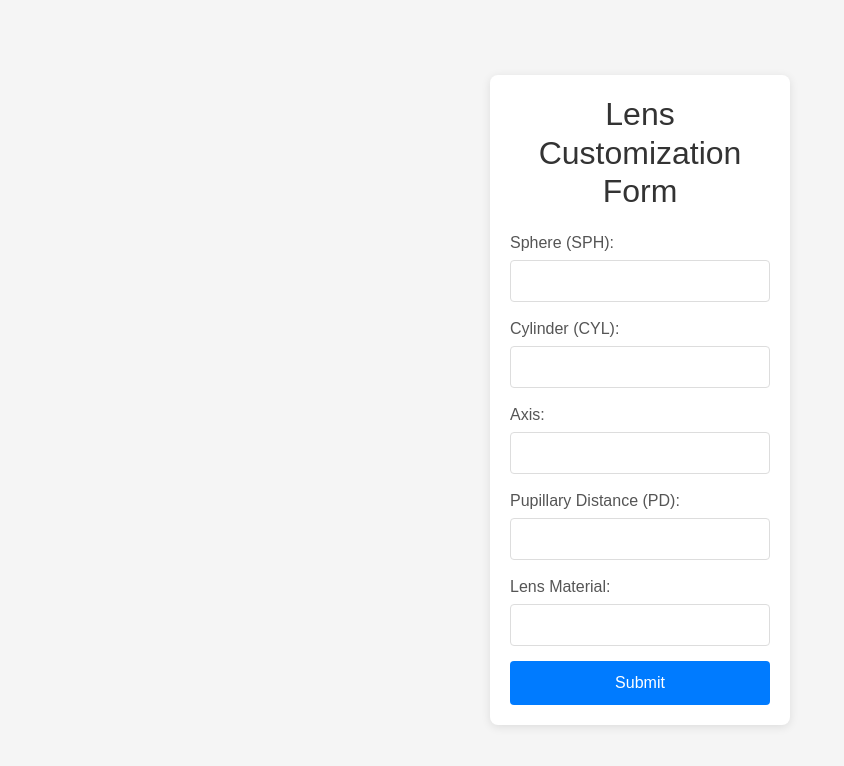
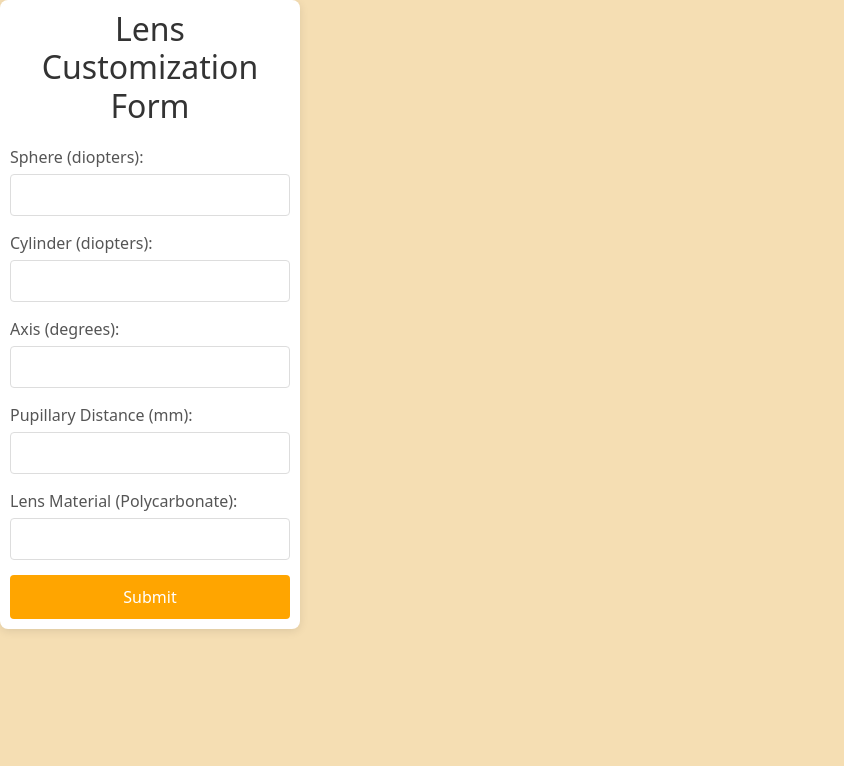
Before and after one commit to Anthony-Ngonde/Opticart-frontend, a React (Vite) app: page /lens-customization in a window 1280 px wide. Shown: the top 766 px of the page, without its empty margins (0-844 px from the left). Built offline with nearby package versions, Linux system fonts and the light colour scheme.

Commit message:
lens customization form added

```diff
--- a/src/components/LensCustomization.jsx
+++ b/src/components/LensCustomization.jsx
@@ -1,4 +1,5 @@
 import React, { useState } from 'react';
+
 
 
 function LensCustomization() {
@@ -19,36 +20,34 @@ function LensCustomization() {
         e.preventDefault();
         // Handle form submission logic here
         console.log('Form Data Submitted:', formData);
+        alert("Lens customization submitted!");
     };
 
     return (
-        <div className='form-class'>
-         <form className="lens-customization-form" onSubmit={handleSubmit}>
+        <form className="lens-customization-form" onSubmit={handleSubmit}>
             <h2>Lens Customization Form</h2>
             <div className="form-group">
-                <label>Sphere (SPH):</label>
-                <input type="text" name="sphere" value={formData.sphere} onChange={handleChange} />
+                <label>Sphere (diopters):</label>
+                <input type="text" name="sphere" value={formData.sphere} onChange={handleChange} required />
             </div>
             <div className="form-group">
-                <label>Cylinder (CYL):</label>
-                <input type="text" name="cylinder" value={formData.cylinder} onChange={handleChange} />
+                <label>Cylinder (diopters):</label>
+                <input type="text" name="cylinder" value={formData.cylinder} onChange={handleChange} required />
             </div>
             <div className="form-group">
-                <label>Axis:</label>
-                <input type="text" name="axis" value={formData.axis} onChange={handleChange} />
+                <label>Axis (degrees):</label>
+                <input type="text" name="axis" value={formData.axis} onChange={handleChange} required />
             </div>
             <div className="form-group">
-                <label>Pupillary Distance (PD):</label>
-                <input type="text" name="pd" value={formData.pd} onChange={handleChange} />
+                <label>Pupillary Distance (mm):</label>
+                <input type="text" name="pd" value={formData.pd} onChange={handleChange} required />
             </div>
             <div className="form-group">
-                <label>Lens Material:</label>
-                <input type="text" name="lensMaterial" value={formData.lensMaterial} onChange={handleChange} />
+                <label>Lens Material (Polycarbonate):</label>
+                <input type="text" name="lensMaterial" value={formData.lensMaterial} onChange={handleChange} required />
             </div>
             <button type="submit" className="submit-button">Submit</button>
         </form>
-        </div>
-
     );
 }
 
--- a/src/components/ShoppingCart.jsx
+++ b/src/components/ShoppingCart.jsx
@@ -1,9 +1,12 @@
 import React, { useState } from 'react';
 import { Card, Button, ListGroup, Form } from 'react-bootstrap';
+import LensCustomization from './LensCustomization';
+
 
 
 function ShoppingCart({ cartItems = [], removeFromCart }) {
     const [showForm, setShowForm] = useState(false);
+    const [showCustomization, setShowCustomization] = useState(false);
 
     const calculateTotalPrice = () => {
         return cartItems.reduce((total, item) => {
@@ -18,8 +21,12 @@ function ShoppingCart({ cartItems = [], removeFromCart }) {
 
     const handleCheckoutClick = (event) => {
         event.preventDefault();
-      // Handle the checkout process here
-      alert("Checked out!");
+        setShowCustomization(true);
+    };
+
+    const handleContinueClick = () => {
+        // Handle order placement here
+        alert("Order placed!");
     };
 
     return (
@@ -58,7 +65,7 @@ function ShoppingCart({ cartItems = [], removeFromCart }) {
                     </>
                 )}
             </ListGroup>
-        {showForm && (
+            {showForm && !showCustomization && (
                 <Form onSubmit={handleCheckoutClick} style={{ padding: '10px' }}>
                     <Form.Group controlId="formName">
                         <Form.Label>Name</Form.Label>
@@ -75,6 +82,15 @@ function ShoppingCart({ cartItems = [], removeFromCart }) {
                     <Button className="checkout-button mt-3" type="submit">Checkout</Button>
                 </Form>
             )}
+            {showCustomization && (
+                <div style={{ padding: '10px' }}>
+                    <Button className="continue-button" onClick={handleContinueClick}>Continue</Button>
+                    <Button className="customize-button" onClick={() => setShowCustomization(false)}>Lens Customization</Button>
+                </div>
+            )}
+            {!showCustomization && showForm && (
+                <LensCustomization />
+            )}
         </Card>
     );
 }
--- a/src/index.css
+++ b/src/index.css
@@ -163,3 +163,40 @@ body {
   border-radius: 4px;
   width: 100%;
 }
+
+.proceed-button {
+  background-color: orange;
+  border: none;
+  width: 100%;
+  text-align: center;
+}
+
+.checkout-button {
+  background-color: orange;
+  border: none;
+  width: 100%;
+  text-align: center;
+}
+
+.continue-button, .customize-button {
+  width: 48%;
+  background-color: orange;
+  border: none;
+  margin: 1%;
+  text-align: center;
+}
+
+.lens-customization-form {
+  padding: 10px;
+}
+
+.lens-customization-form .form-group {
+  margin-bottom: 15px;
+}
+
+.lens-customization-form .submit-button {
+  background-color: orange;
+  border: none;
+  width: 100%;
+  text-align: center;
+}
```
Lines whose indentation alone changed are shown as unchanged.
